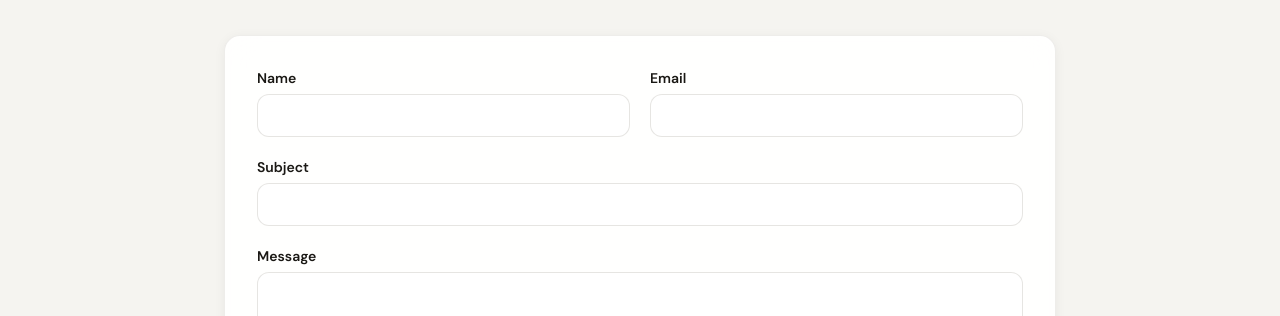
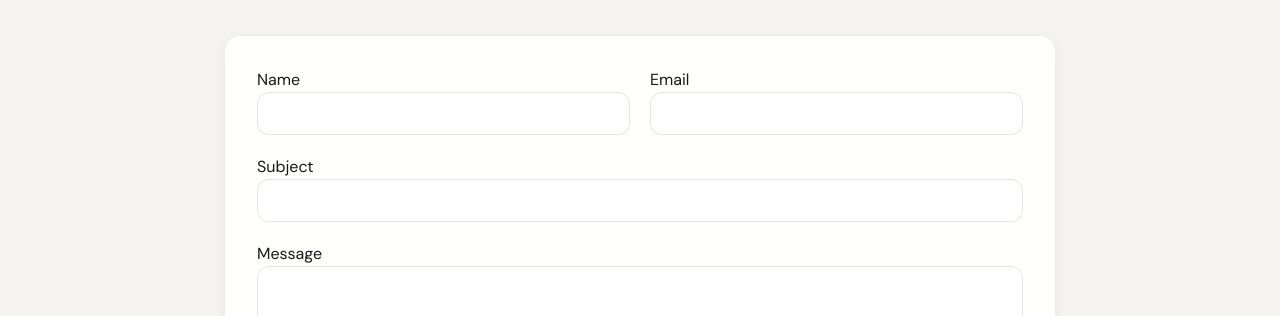
Before and after one commit to Gauravkumar6617/AuroEvenet_mono_repo, a React (Vite) app in the folder frontend/: page /contact in a window 1280 px wide. Shown: the part 213-529 px from the top of the page. Built offline with nearby package versions, Linux system fonts and the light colour scheme; no server answers.

Commit message:
to fix api

```diff
--- a/frontend/src/pages/Contact.jsx
+++ b/frontend/src/pages/Contact.jsx
@@ -1,13 +1,16 @@
 import { useState } from "react";
-import { useToast } from "../contexts/ToastContext"; // adjust path
+import { useToast } from "../contexts/ToastContext";
 import PageContainer from "../components/layout/PageContainer";
 import SectionHeader from "../components/layout/SectionHeader";
 import Button from "../components/ui/Button";
+import { contactApi } from "../services/api/contactApi"; // adjust path
 
 export default function Contact() {
   const { showToast } = useToast();
 
+  const [loading, setLoading] = useState(false);
   const [sent, setSent] = useState(false);
+
   const [form, setForm] = useState({
     name: "",
     email: "",
@@ -15,10 +18,22 @@ export default function Contact() {
     message: "",
   });
 
-  const submit = (e) => {
+  const submit = async (e) => {
     e.preventDefault();
 
-    // custom toast
+    try {
+      setLoading(true);
+
+      // IMPORTANT: convert to FormData (because backend expects FormData)
+      const formData = new FormData();
+      formData.append("name", form.name);
+      formData.append("email", form.email);
+      formData.append("subject", form.subject);
+      formData.append("message", form.message);
+
+      // API CALL 👇
+      await contactApi.sendContactForm(formData);
+
       showToast("Message sent successfully 🚀", "success");
 
       setSent(true);
@@ -29,6 +44,12 @@ export default function Contact() {
         subject: "",
         message: "",
       });
+    } catch (err) {
+      console.error(err);
+      showToast("Failed to send message ❌", "error");
+    } finally {
+      setLoading(false);
+    }
   };
 
   return (
@@ -55,9 +76,7 @@ export default function Contact() {
           <form onSubmit={submit} className="surface rounded-2xl p-8 space-y-5">
             <div className="grid gap-5 sm:grid-cols-2">
               <div>
-                <label className="text-sm font-semibold text-[#1a1814] block mb-1.5">
-                  Name
-                </label>
+                <label>Name</label>
                 <input
                   className="input-field"
                   value={form.name}
@@ -67,9 +86,7 @@ export default function Contact() {
               </div>
 
               <div>
-                <label className="text-sm font-semibold text-[#1a1814] block mb-1.5">
-                  Email
-                </label>
+                <label>Email</label>
                 <input
                   type="email"
                   className="input-field"
@@ -81,9 +98,7 @@ export default function Contact() {
             </div>
 
             <div>
-              <label className="text-sm font-semibold text-[#1a1814] block mb-1.5">
-                Subject
-              </label>
+              <label>Subject</label>
               <input
                 className="input-field"
                 value={form.subject}
@@ -93,9 +108,7 @@ export default function Contact() {
             </div>
 
             <div>
-              <label className="text-sm font-semibold text-[#1a1814] block mb-1.5">
-                Message
-              </label>
+              <label>Message</label>
               <textarea
                 className="input-field min-h-36 resize-none"
                 value={form.message}
@@ -104,8 +117,13 @@ export default function Contact() {
               />
             </div>
 
-            <Button type="submit" size="lg" className="w-full">
-              Send message →
+            <Button
+              type="submit"
+              size="lg"
+              className="w-full"
+              disabled={loading}
+            >
+              {loading ? "Sending..." : "Send message →"}
             </Button>
           </form>
         )}
```
Lines whose indentation alone changed are shown as unchanged.
